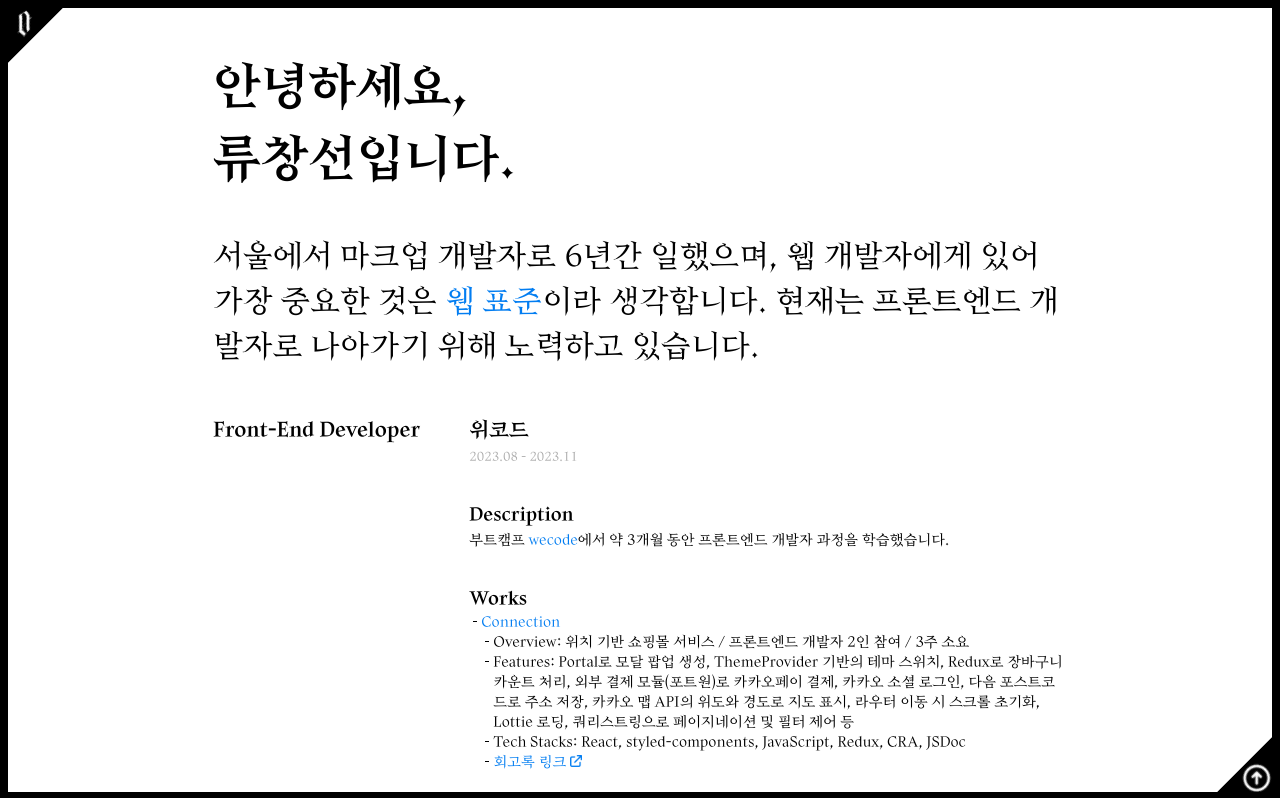
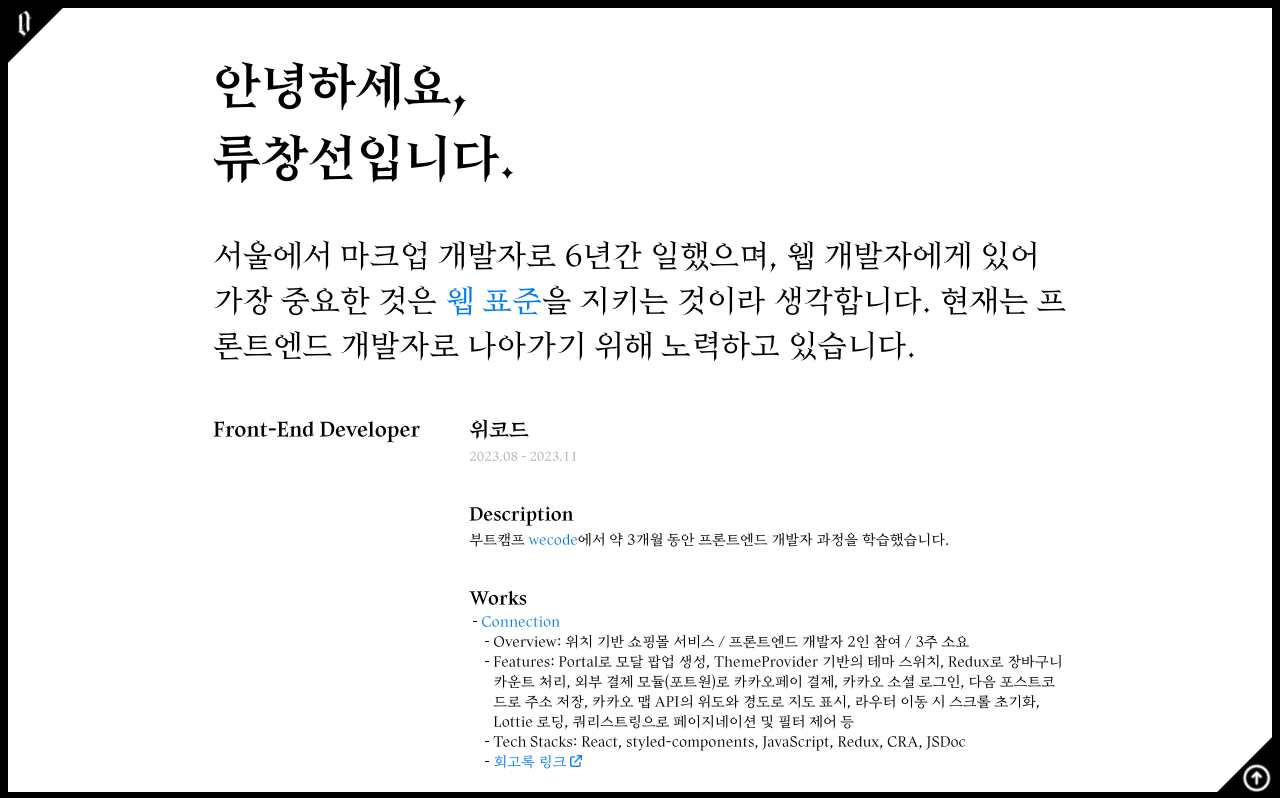
Before and after one commit to ryushin01/project-zero, a React (Vite) app: page / in a window 1280 px wide. Shown: the top 798 px of the page. Built offline with nearby package versions, Linux system fonts and the light colour scheme.

Commit message:
📝 단순 문구 수정

```diff
--- a/package.json
+++ b/package.json
@@ -1,7 +1,7 @@
 {
     "name": "project-zero",
     "private": true,
-    "version": "1.1.0",
+    "version": "1.1.1",
     "type": "module",
     "scripts": {
         "dev": "vite",
--- a/src/pages/Main/Main.jsx
+++ b/src/pages/Main/Main.jsx
@@ -28,9 +28,9 @@ const Main = () => {
                             <h2 className="py-4 text-xl lg:text-3xl leading-snug lg:leading-normal font-thin">
                                 서울에서 마크업 개발자로 6년간 일했으며, 웹
                                 개발자에게 있어 가장 중요한 것은&nbsp;
-                                <span className="text-primary">웹 표준</span>
-                                이라 생각합니다. 현재는 프론트엔드 개발자로
-                                나아가기 위해 노력하고 있습니다.
+                                <span className="text-primary">웹 표준</span>을
+                                지키는 것이라 생각합니다. 현재는 프론트엔드
+                                개발자로 나아가기 위해 노력하고 있습니다.
                             </h2>
                         </hgroup>
                     </section>
```
